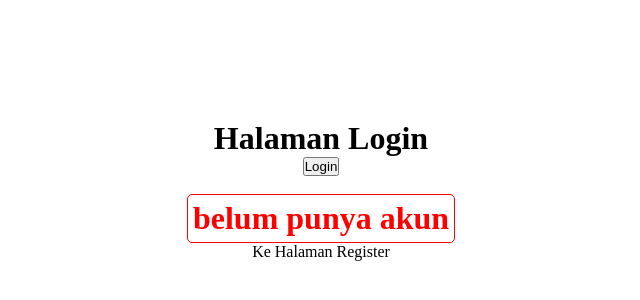
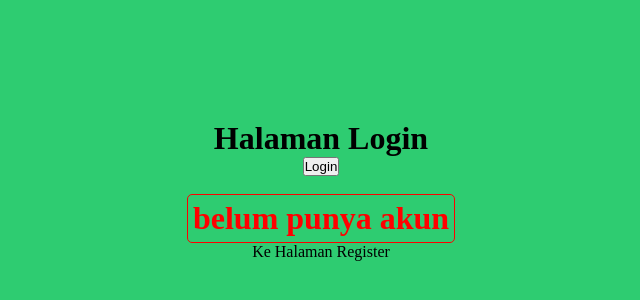
Before and after one commit to vanssea/Pemrograman-Framework_2026, a Next.js app in the folder P4/my-app/: page /auth/login in a window 1280 px wide. Shown: the part 210-510 px from the top of the page, without its empty margins (319-959 px from the left). Built offline with nearby package versions, Linux system fonts and the light colour scheme.

Commit message:
Langkah 8 - SCSS (SASS)

```diff
--- a/P4/my-app/package.json
+++ b/P4/my-app/package.json
@@ -18,5 +18,8 @@
     "react": "19.2.4",
     "react-dom": "19.2.4",
     "typescript": "5.9.3"
+  },
+  "devDependencies": {
+    "sass": "^1.97.3"
   }
 }
--- /dev/null
+++ b/P4/my-app/src/pages/views/auth/login/login.module.scss
@@ -0,0 +1,10 @@
+@import "@/styles/colors.scss";
+
+.login {
+  display: flex;
+  flex-direction: column;
+  justify-content: center;
+  align-items: center;
+  height: 100vh;
+  background-color: map-get($map: $schema, $key: color-secondary);
+}
--- /dev/null
+++ b/P4/my-app/src/styles/colors.scss
@@ -0,0 +1,7 @@
+$schema: (
+  color-primary:   #3498db,
+  color-secondary: #2ecc71,
+  color-accent:    #e74c3c,
+  color-background:#ecf0f1,
+  color-text:      #2c3e50
+);
```
Also changed, not shown: P4/my-app/src/pages/views/auth/login/index.tsx (+4 -3 lines), 1 other file (tests, documents, lock files or other folders).
